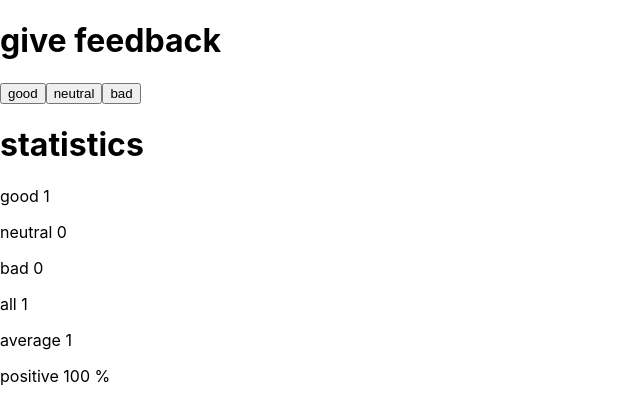
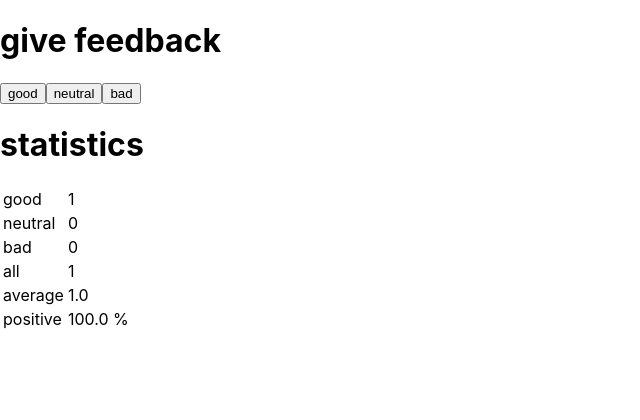
Before and after one commit to UnGerardo/FullStackOpen-Subs, a React (Create React App) app in the folder part1/unicafe/: page / in a window 1280 px wide. Both pictures are taken after a click on the button "good". Shown: the top 420 px of the page, without its empty margins (0-640 px from the left). Built offline with nearby package versions, Linux system fonts and the light colour scheme.

Commit message:
Finished exercise 1.11

```diff
--- a/part1/unicafe/src/App.js
+++ b/part1/unicafe/src/App.js
@@ -7,7 +7,10 @@ function Button({ text, handleClick }) {
 }
 
 function Statistic({ text, data }) {
-  return <p>{text} {data}</p>
+  return <tr>
+            <td>{text}</td>
+            <td>{data}</td>
+          </tr>
 }
 
 function Statistics({ goodCount, neutralCount, badCount }) {
@@ -16,12 +19,14 @@ function Statistics({ goodCount, neutralCount, badCount }) {
     return (
       <>
         <h1>statistics</h1>
-        <Statistic text='good' data={goodCount} />
-        <Statistic text='neutral' data={neutralCount} />
-        <Statistic text='bad' data={badCount} />
-        <Statistic text='all' data={goodCount + neutralCount + badCount} />
-        <Statistic text='average' data={(goodCount - badCount)/(goodCount + neutralCount + badCount)} />
-        <Statistic text='positive' data={`${goodCount/(goodCount + neutralCount + badCount) * 100} %`} />
+        <table>
+          <Statistic text='good' data={goodCount} />
+          <Statistic text='neutral' data={neutralCount} />
+          <Statistic text='bad' data={badCount} />
+          <Statistic text='all' data={goodCount + neutralCount + badCount} />
+          <Statistic text='average' data={((goodCount - badCount)/(goodCount + neutralCount + badCount)).toFixed(1)} />
+          <Statistic text='positive' data={`${(goodCount/(goodCount + neutralCount + badCount) * 100).toFixed(1)} %`} />
+        </table>
       </>
     );
   } else {
```
